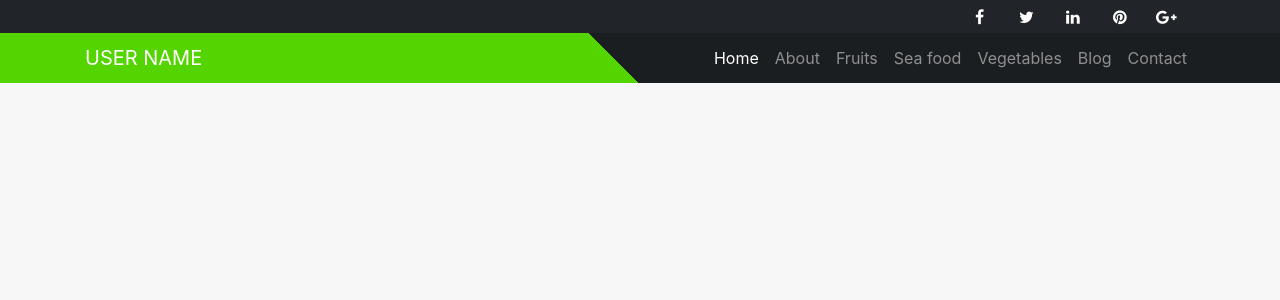
After one commit to millathussain66/codeigniter4, a CodeIgniter 4 app: the page made by app/Views/auth/profile.php in a window 1280 px wide. The commit adds this page. Shown: the top 300 px of the page. Run offline with PHP 8.4 and a stand-in for CodeIgniter, Linux system fonts and the light colour scheme; the template is opened without the code that fills it, so the values that code supplies are empty; some libraries are stand-ins or nearby versions.

Commit message:
session data Problem Solved

```diff
--- a/app/Config/Filters.php
+++ b/app/Config/Filters.php
@@ -36,7 +36,7 @@ class Filters extends BaseConfig
     public array $globals = [
         'before' => [
             // 'honeypot',
-            // 'csrf',
+            'csrf',
             // 'invalidchars',
         ],
         'after' => [
@@ -66,5 +66,7 @@ class Filters extends BaseConfig
      * Example:
      * 'isLoggedIn' => ['before' => ['account/*', 'profiles/*']]
      */
-    public array $filters = [];
+    public array $filters = [
+        'auth' => \App\Filters\AuthFilter::class,
+    ];
 }
--- a/app/Config/Routes.php
+++ b/app/Config/Routes.php
@@ -17,3 +17,7 @@ use CodeIgniter\Router\RouteCollection;
 // for Login
 
 $routes->get('/', 'Users_info::index');
+
+$routes->post('/loginAuth', 'Users_info::loginAuth');
+
+$routes->get('/profile', 'Users_info::profile');
--- a/app/Config/Security.php
+++ b/app/Config/Security.php
@@ -15,7 +15,7 @@ class Security extends BaseConfig
      *
      * @var string 'cookie' or 'session'
      */
-    public string $csrfProtection = 'cookie';
+    public string $csrfProtection = 'session';
 
     /**
      * --------------------------------------------------------------------------
@@ -24,7 +24,7 @@ class Security extends BaseConfig
      *
      * Randomize the CSRF Token for added security.
      */
-    public bool $tokenRandomize = false;
+    public bool $tokenRandomize = true;
 
     /**
      * --------------------------------------------------------------------------
@@ -80,7 +80,7 @@ class Security extends BaseConfig
      *
      * Redirect to previous page with error on failure.
      */
-    public bool $redirect = false;
+    public bool $redirect = true;
 
     /**
      * --------------------------------------------------------------------------
--- a/app/Models/Users_info_model.php
+++ b/app/Models/Users_info_model.php
@@ -6,5 +6,5 @@ class Users_info_model extends Model
 {
     protected $table = 'users_info';
     protected $primaryKey = 'id';
-    protected $allowedFields = ['email','password_log'];
+    protected $allowedFields = ['email_address','password'];
 }
--- /dev/null
+++ b/app/Views/auth/profile.php
@@ -0,0 +1,268 @@
+<?php
+
+$session = session();
+
+?>
+
+<!DOCTYPE html>
+<html lang="en">
+<head>
+    <meta charset="UTF-8">
+    <meta name="viewport" content="width=device-width, initial-scale=1.0">
+    <title>Document</title>
+
+
+<link href="//maxcdn.bootstrapcdn.com/bootstrap/4.0.0/css/bootstrap.min.css" rel="stylesheet" id="bootstrap-css">
+<script src="//maxcdn.bootstrapcdn.com/bootstrap/4.0.0/js/bootstrap.min.js"></script>
+<script src="//code.jquery.com/jquery-1.11.1.min.js"></script>
+<!------ Include the above in your HEAD tag ---------->
+
+<link href="//maxcdn.bootstrapcdn.com/font-awesome/4.2.0/css/font-awesome.min.css" rel="stylesheet">
+
+<style>
+    body {
+    margin: 0;
+    font-family: -apple-system,BlinkMacSystemFont,"Segoe UI",Roboto,"Helvetica Neue",Arial,sans-serif;
+    font-size: 1rem;
+    font-weight: 400;
+    line-height: 1.5;
+    color: #212529;
+    background-color: #f7f7f7;
+}
+.navbar {
+    display: -ms-flexbox;
+    display: flex;
+    -ms-flex-wrap: wrap;
+    flex-wrap: wrap;
+    -ms-flex-align: center;
+    align-items: center;
+    -ms-flex-pack: justify;
+    justify-content: space-between;
+    padding: 5px;
+}
+
+/*
+headeer top
+*/
+.topbar{
+  background-color: #212529;
+  padding: 0;
+}
+
+.topbar .container .row {
+  margin:-7px;
+  padding:0;
+}
+
+.topbar .container .row .col-md-12 {
+  padding:0;
+}
+
+.topbar p{
+  margin:0;
+  display:inline-block;
+  font-size: 13px;
+  color: #f1f6ff;
+}
+
+.topbar p > i{
+  margin-right:5px;
+}
+.topbar p:last-child{
+  text-align:right;
+}
+
+header .navbar {
+    margin-bottom: 0;
+}
+
+.topbar li.topbar {
+    display: inline;
+    padding-right: 18px;
+    line-height: 52px;
+    transition: all .3s linear;
+}
+
+.topbar li.topbar:hover {
+    color: #1bbde8;
+}
+
+.topbar ul.info i {
+    color: #131313;
+    font-style: normal;
+    margin-right: 8px;
+    display: inline-block;
+    position: relative;
+    top: 4px;
+}
+
+.topbar ul.info li {
+    float: right;
+    padding-left: 30px;
+    color: #ffffff;
+    font-size: 13px;
+    line-height: 44px;
+}
+
+.topbar ul.info i span {
+    color: #aaa;
+    font-size: 13px;
+    font-weight: 400;
+    line-height: 50px;
+    padding-left: 18px;
+}
+
+ul.social-network {
+  border:none;
+  margin:0;
+  padding:0;
+}
+
+ul.social-network li {
+  border:none;
+  margin:0;
+}
+
+ul.social-network li i {
+  margin:0;
+}
+
+ul.social-network li {
+    display:inline;
+    margin: 0 5px;
+    border: 0px solid #2D2D2D;
+    padding: 5px 0 0;
+    width: 32px;
+    display: inline-block;
+    text-align: center;
+    height: 32px;
+    vertical-align: baseline;
+    color: #000;
+}
+
+ul.social-network {
+  list-style: none;
+  margin: 5px 0 10px -25px;
+  float: right;
+}
+
+.waves-effect {
+    position: relative;
+    cursor: pointer;
+    display: inline-block;
+    overflow: hidden;
+    -webkit-user-select: none;
+    -moz-user-select: none;
+    -ms-user-select: none;
+    user-select: none;
+    -webkit-tap-highlight-color: transparent;
+    vertical-align: middle;
+    z-index: 1;
+    will-change: opacity, transform;
+    transition: .3s ease-out;
+    color: #fff;
+}
+a {
+  color: #0a0a0a;
+  text-decoration: none;
+}
+
+li {
+    list-style-type: none;
+}
+.bg-image-full {
+    background-position: center center;
+    background-repeat: no-repeat;
+    -webkit-background-size: cover;
+    -moz-background-size: cover;
+    background-size: cover;
+    -o-background-size: cover;
+}
+.bg-dark {
+    background-color: #222!important;
+}
+
+.mx-background-top-linear {
+    background: -webkit-linear-gradient(45deg, #54d400 48%, #1b1e21 48%);
+    background: -webkit-linear-gradient(left, #54d400 48%, #1b1e21 48%);
+    background: linear-gradient(45deg, #54d400 48%, #1b1e21 48%);
+}
+
+</style>
+</head>
+<body>
+
+</body>
+</html>
+
+<!-- Navigation -->
+<div class="fixed-top">
+  <header class="topbar">
+      <div class="container">
+        <div class="row">
+          <!-- social icon-->
+          <div class="col-sm-12">
+            <ul class="social-network">
+              <li><a class="waves-effect waves-dark" href="#"><i class="fa fa-facebook"></i></a></li>
+              <li><a class="waves-effect waves-dark" href="#"><i class="fa fa-twitter"></i></a></li>
+              <li><a class="waves-effect waves-dark" href="#"><i class="fa fa-linkedin"></i></a></li>
+              <li><a class="waves-effect waves-dark" href="#"><i class="fa fa-pinterest"></i></a></li>
+              <li><a class="waves-effect waves-dark" href="#"><i class="fa fa-google-plus"></i></a></li>
+            </ul>
+          </div>
+
+        </div>
+      </div>
+  </header>
+  <nav class="navbar navbar-expand-lg navbar-dark mx-background-top-linear">
+    <div class="container">
+      <a class="navbar-brand" href="/" style="text-transform: uppercase;">
+      User Name
+      <?php
+
+         echo $session->get('name')
+       ?>
+  </a>
+      <button class="navbar-toggler" type="button" data-toggle="collapse" data-target="#navbarResponsive" aria-controls="navbarResponsive" aria-expanded="false" aria-label="Toggle navigation">
+        <span class="navbar-toggler-icon"></span>
+      </button>
+      <div class="collapse navbar-collapse" id="navbarResponsive">
+
+        <ul class="navbar-nav ml-auto">
+
+          <li class="nav-item active">
+            <a class="nav-link" href="#">Home
+              <span class="sr-only">(current)</span>
+            </a>
+          </li>
+
+          <li class="nav-item">
+            <a class="nav-link" href="#">About</a>
+          </li>
+
+         <li class="nav-item">
+            <a class="nav-link" href="#">Fruits</a>
+          </li>
+
+          <li class="nav-item">
+            <a class="nav-link" href="#">Sea food</a>
+          </li>
+
+          <li class="nav-item">
+            <a class="nav-link" href="#">Vegetables</a>
+          </li>
+
+          <li class="nav-item">
+            <a class="nav-link" href="#">Blog</a>
+          </li>
+
+          <li class="nav-item">
+            <a class="nav-link" href="#">Contact</a>
+          </li>
+        </ul>
+      </div>
+    </div>
+  </nav>
+
+
+</div>
```
Also changed, not shown: app/Controllers/Users_info.php (+58 -11 lines), app/Views/auth/login.php (+26 -7 lines), 13 other files.
